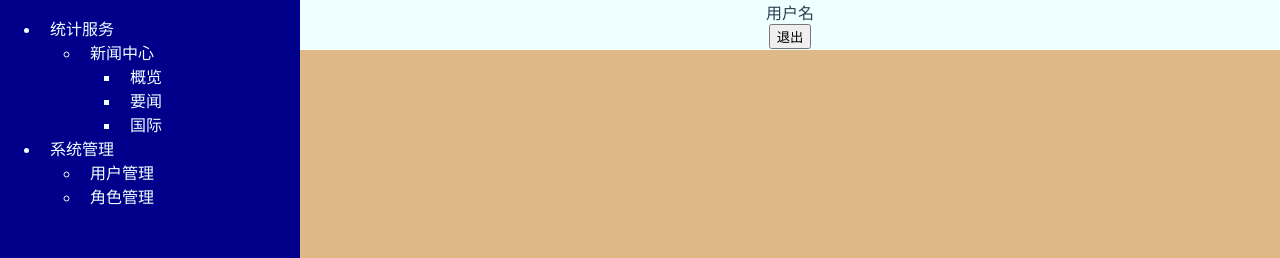
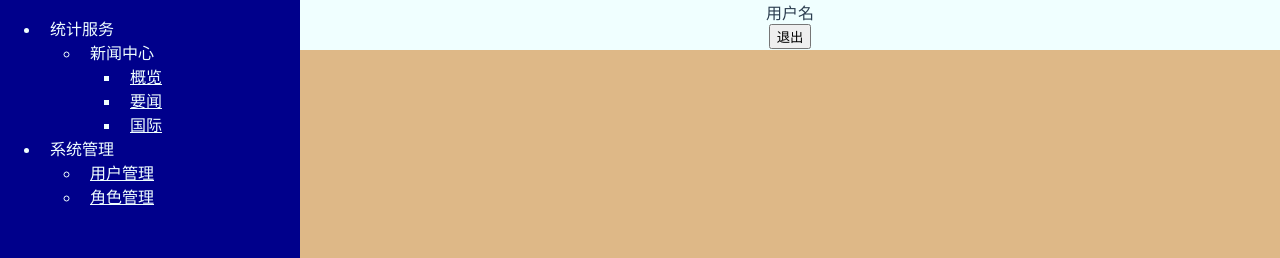
Before and after one commit to MarshalW/my-cms, a Vue app: page /#/ in a window 1280 px wide. Both pictures are taken after a click on the button "登录". Shown: the top 258 px of the page. Built offline with nearby package versions, Linux system fonts and the light colour scheme.

Commit message:
加入vue-router和router view

```diff
--- a/src/components/ContentView.vue
+++ b/src/components/ContentView.vue
@@ -12,6 +12,7 @@
                     <header-view/>
                 </div>
                 <div class="contentPane">
+                    <router-view></router-view>
                 </div>
                 <div class="footerPane"></div>
             </div>
--- /dev/null
+++ b/src/components/admin/RolesView.vue
@@ -0,0 +1,13 @@
+<template>
+    <div>角色管理</div>
+</template>
+
+<script>
+export default {
+    name: "RolesView"
+}
+</script>
+
+<style scoped>
+
+</style>
--- /dev/null
+++ b/src/components/admin/UsersView.vue
@@ -0,0 +1,13 @@
+<template>
+    <div>用户管理</div>
+</template>
+
+<script>
+export default {
+    name: "UsersView"
+}
+</script>
+
+<style scoped>
+
+</style>
--- a/src/components/navigation/NavigateView.vue
+++ b/src/components/navigation/NavigateView.vue
@@ -5,14 +5,22 @@
             <ul v-for="item in items">
                 <li>{{item.title}}</li>
                 <ul v-if="item.children">
-                    <li>概览</li>
-                    <li v-for="subItem in item.children">{{subItem.title}}</li>
+                    <li>
+                        <router-link :to="'/stat/'+item.id">概览</router-link>
+                    </li>
+                    <li v-for="subItem in item.children">
+                        <router-link :to="'/stat/'+subItem.id">{{subItem.title}}</router-link>
+                    </li>
                 </ul>
             </ul>
             <li>系统管理</li>
             <ul>
-                <li>用户管理</li>
-                <li>角色管理</li>
+                <li>
+                    <router-link to="/users">用户管理</router-link>
+                </li>
+                <li>
+                    <router-link to="/roles">角色管理</router-link>
+                </li>
             </ul>
         </ul>
     </div>
@@ -31,6 +39,10 @@ export default {
         color: azure;
     }
 
+    .NavigateMenu a {
+        color: azure;
+    }
+
     .NavigateMenu ul li {
         text-align: left;
         padding-left: 10px;
--- /dev/null
+++ b/src/components/stat/StatView.vue
@@ -0,0 +1,13 @@
+<template>
+    <div>统计</div>
+</template>
+
+<script>
+export default {
+    name: "StatView"
+}
+</script>
+
+<style scoped>
+
+</style>
--- a/src/main.js
+++ b/src/main.js
@@ -1,5 +1,10 @@
 import Vue from 'vue'
 import App from './App.vue'
+import VueRouter from 'vue-router'
+
+import StatView from './components/stat/StatView'
+import UsersView from './components/admin/UsersView'
+import RolesView from './components/admin/RolesView'
 
 Vue.config.productionTip = false
 
@@ -14,6 +19,15 @@ Object.defineProperties(Vue.prototype, {
     }
 })
 
+Vue.use(VueRouter)
+
+const routes = [
+    {path: "/stat/:id", component: StatView},
+    {path: "/users", component: UsersView},
+    {path: "/roles", component: RolesView}
+]
+
 new Vue({
-    render: h => h(App)
+    render: h => h(App),
+    router: new VueRouter({routes})
 }).$mount('#app')
```
